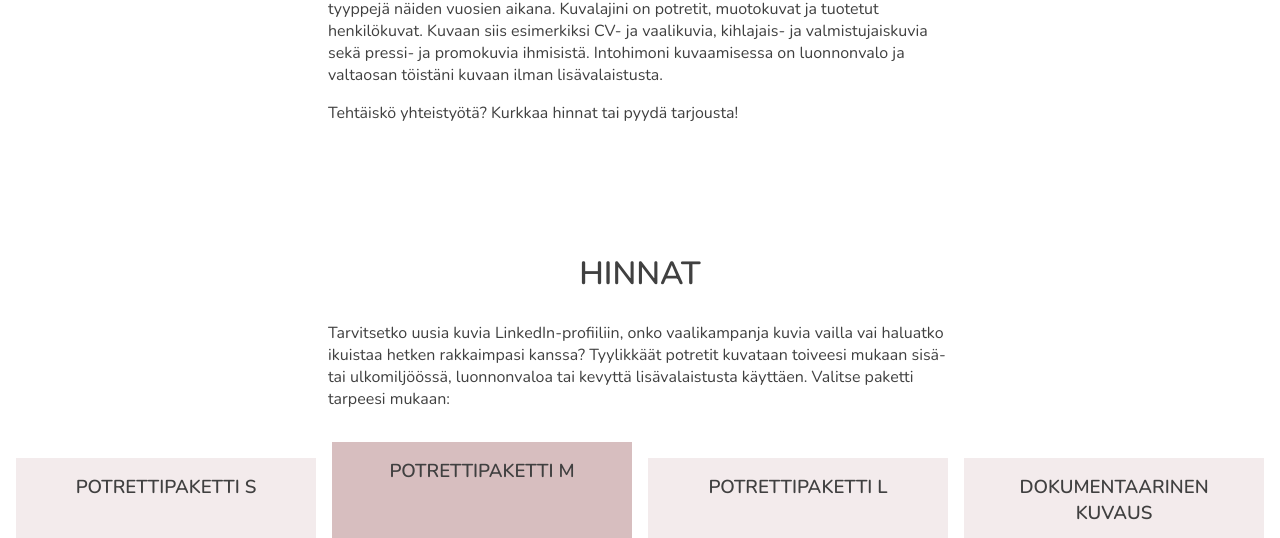
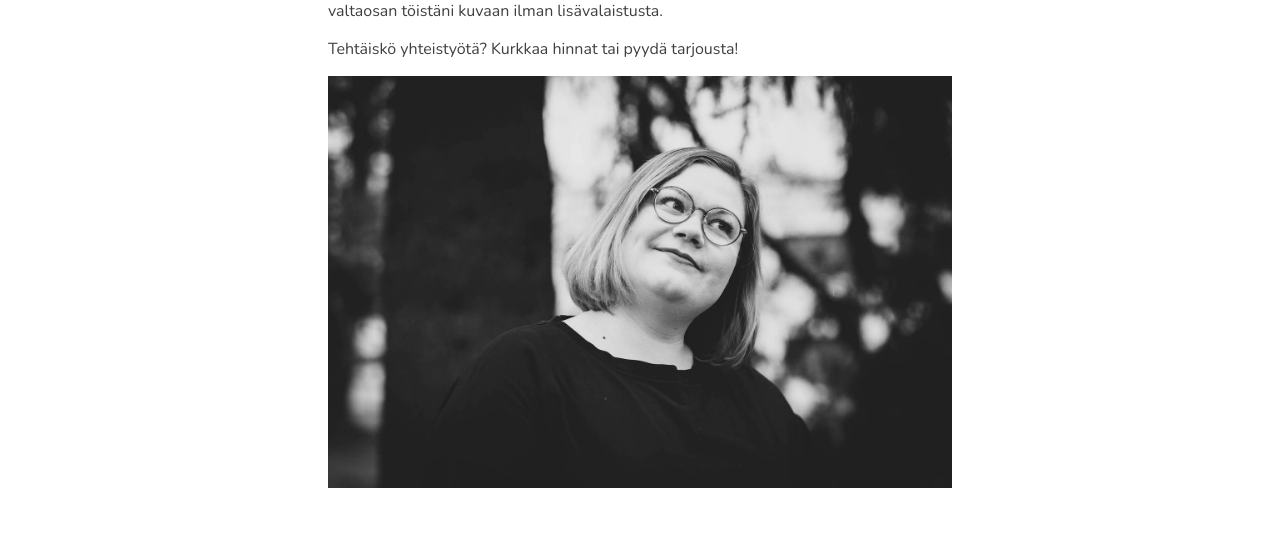
Before and after one commit to roopemerikukka/merikukkanen.fi, a Next.js app: page / in a window 1280 px wide. Shown: the part 3530-4068 px from the top of the page. Built offline with nearby package versions, Linux system fonts and the light colour scheme.

Commit message:
Small enhancements & self portrait.

```diff
--- a/components/About.tsx
+++ b/components/About.tsx
@@ -1,6 +1,12 @@
 import React from 'react'
 import SectionTitle from './SectionTitle'
+import styled from 'styled-components'
 
+const Img = styled.img`
+  max-width: 65ch;
+  margin: 1rem auto;
+  display: block;
+`
 
 const About: React.FC = () => (
   <React.Fragment>
@@ -10,6 +16,7 @@ const About: React.FC = () => (
     <p>Kymmenisen vuotta myöhemmin vuonna 2016 aloitin Valokuvaajan ammattitutkintoon johtavat opinnot viestinnän päivätöiden ohella Stadin Aikuisopistossa. Puolentoista vuoden ajan perehdyin teoriaan, kuvasin, käsittelin, asettelin valoja ja etsin malleja kuviini – neljänä iltana viikossa. Jouluna 2017 valmistuin valokuvaajaksi (VAT).</p>
     <p>Oman firman perustin jo opintojen aikana. Nyt keväällä 2020 tmi Merikukkanen Photography saavuttaa kolmen vuoden ikänsä. Olen saanut kuvata satoja upeita tyyppejä näiden vuosien aikana. Kuvalajini on potretit, muotokuvat ja tuotetut henkilökuvat. Kuvaan siis esimerkiksi CV- ja vaalikuvia, kihlajais- ja valmistujaiskuvia sekä pressi- ja promokuvia ihmisistä. Intohimoni kuvaamisessa on luonnonvalo ja valtaosan töistäni kuvaan ilman lisävalaistusta.</p>
     <p>Tehtäiskö yhteistyötä? Kurkkaa hinnat tai pyydä tarjousta!</p>
+    <Img src="images/salla.jpg" />
   </React.Fragment>
 )
 
--- a/components/PhotoGrid.tsx
+++ b/components/PhotoGrid.tsx
@@ -71,7 +71,7 @@ const PhotoGrid: React.FC = () => (
     {/** 3rd Group */}
     <HorizontalBig><Img src="images/web16.jpg" /></HorizontalBig>
     <Horizontal><Img src="images/web12.jpg" /></Horizontal>
-    <Vertical><Img src="images/web18.jpg" /></Vertical>
+    <Vertical><Img src="images/web29.jpg" /></Vertical>
     <Horizontal><Img src="images/web28.jpg" /></Horizontal>
     <Horizontal><Img src="images/web21.jpg" /></Horizontal>
   </Grid>
--- a/pages/index.tsx
+++ b/pages/index.tsx
@@ -13,7 +13,7 @@ const Container = styled.div`
 
 const Main = styled.main`
   margin: 0;
-  padding: 5rem 1rem;
+  padding: 5rem 1rem 2rem 1rem;
 `
 
 const Section = styled.section`
@@ -23,10 +23,6 @@ const Section = styled.section`
 
   @media (min-width: 768px) {
     margin: 6rem auto;
-  }
-
-  @media (min-width: 1024px) {
-    margin: 8rem auto;
   }
 `
 
```
Also changed, not shown: public/images/salla.jpg (added), public/images/web29.jpg (added).
